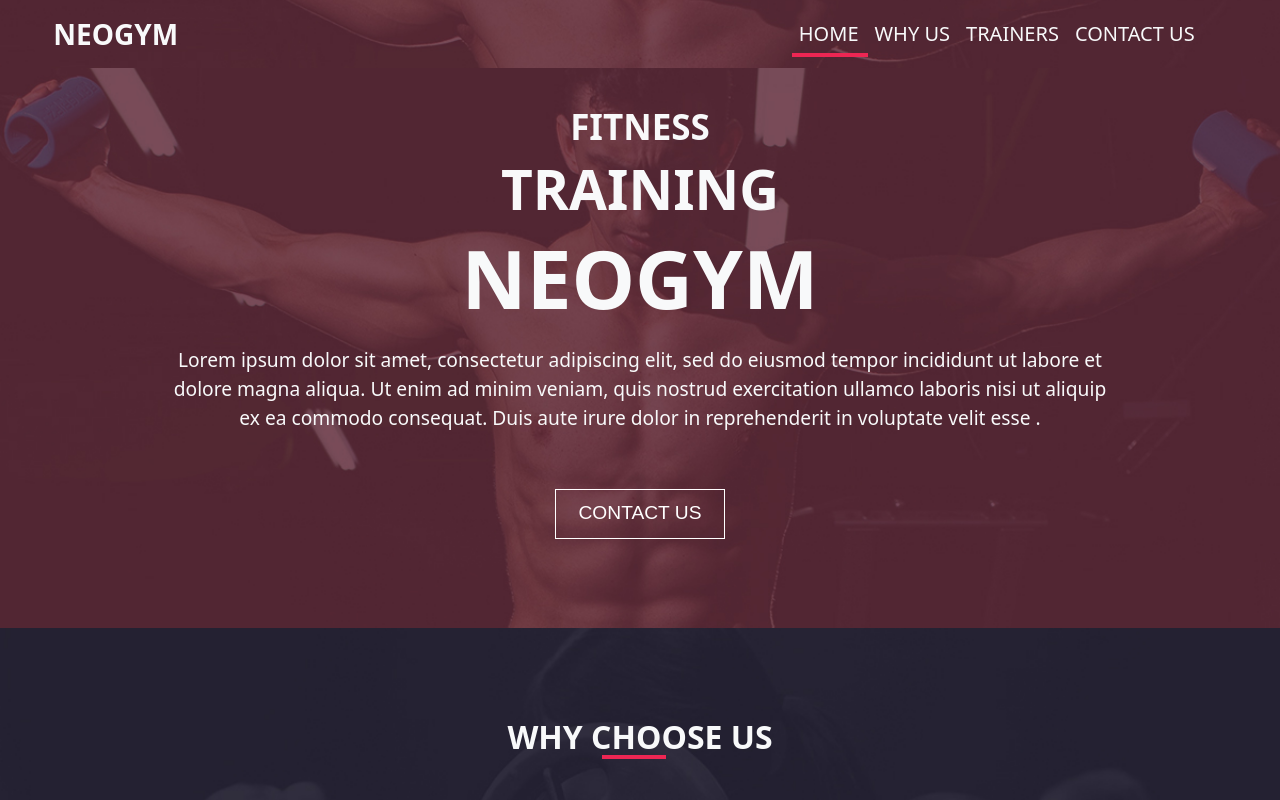
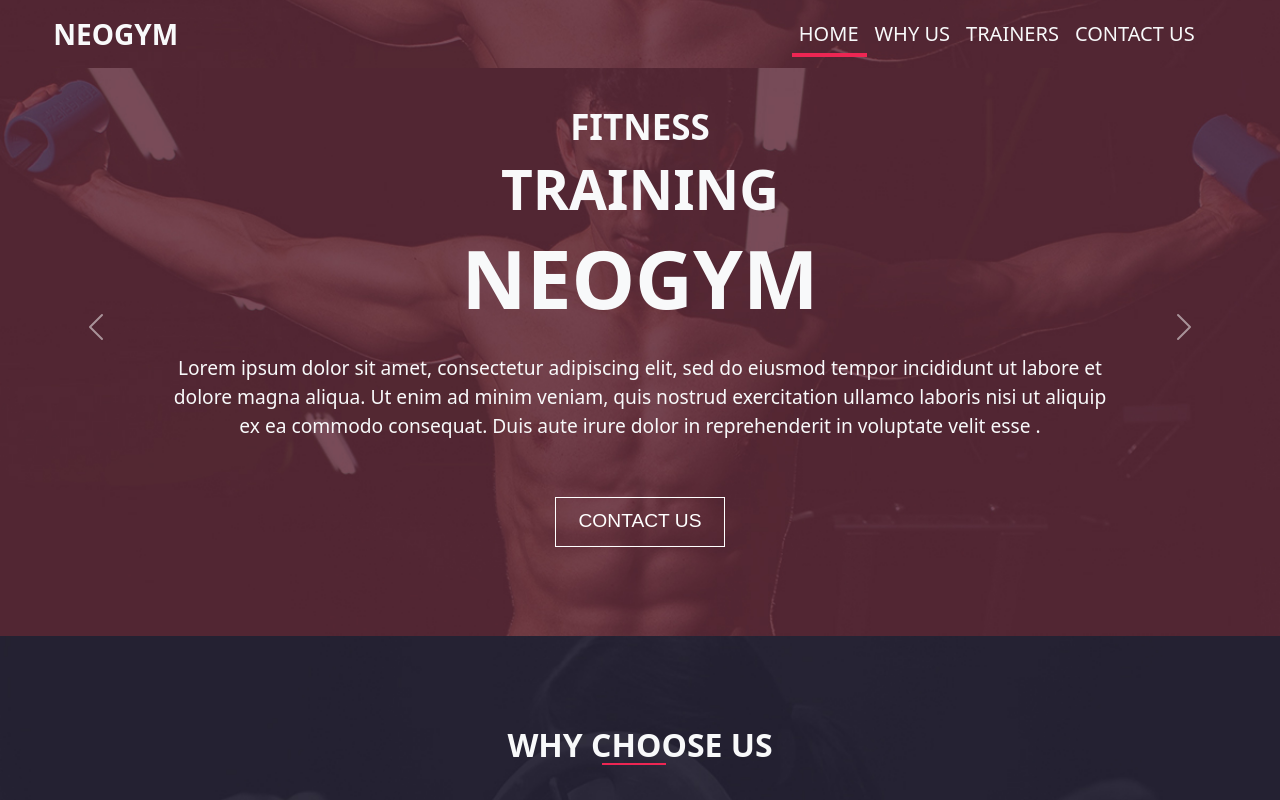
Before and after one commit to Nirvik-Roy/CodSoft-Task-2, a React (Create React App) app: page / in a window 1280 px wide. Shown: the top 800 px of the page. Built offline with nearby package versions, Linux system fonts and the light colour scheme.

Commit message:
My second Commit

```diff
--- a/src/Home.jsx
+++ b/src/Home.jsx
@@ -74,7 +74,7 @@ function Home() {
                 </div>
             </div>
           </div>
-          {/* <button class="carousel-control-prev" type="button" data-bs-target="#carouselExampleControlsNoTouching"data-bs-slide="prev">
+          <button class="carousel-control-prev" type="button" data-bs-target="#carouselExampleControlsNoTouching"data-bs-slide="prev">
             <span class="carousel-control-prev-icon" aria-hidden="true"></span>
             <span class="visually-hidden">Previous</span>
           </button>
@@ -85,7 +85,7 @@ function Home() {
             data-bs-slide="next">
             <span class="carousel-control-next-icon" aria-hidden="true"></span>
             <span class="visually-hidden">Next</span>
-          </button> */}
+          </button>
 
         </div>
 
--- a/src/index.css
+++ b/src/index.css
@@ -5,7 +5,7 @@
     box-sizing: border-box;
     scroll-behavior: smooth;
 
-
+    overflow-x: hidden;
 
 }
 
@@ -1253,6 +1253,7 @@
     background-color: rgb(237,38,83);
 }
 .footer_main{
+    overflow-y: hidden;
    margin: 0;
     overflow-x: hidden;
     width: 100%;
```
